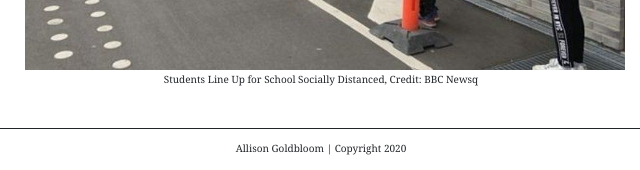
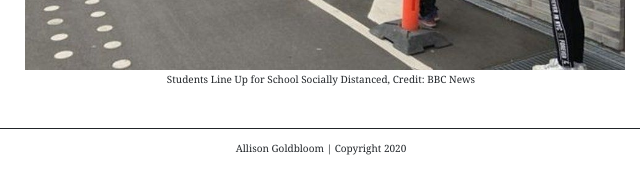
Before and after one commit to agoldbloom/AJ-Goldbloom-JOUR352, a plain HTML site: page Html-Frame/html-frame.html in a window 1280 px wide. Shown: the part 5519-5689 px from the top of the page, 319-959 px from the left. Drawn offline with nearby package versions, Linux system fonts and the light colour scheme.

Commit message:
Update html-frame.html
push

```diff
--- a/Html-Frame/html-frame.html
+++ b/Html-Frame/html-frame.html
@@ -104,7 +104,7 @@
   <p> With no real end to the pandemic in sight, students must continue to adjust the school routines they have all become accustomed to. Parents, educators, and the pupils themselves will shift gears, realigning their learning styles during this time. Ascd.org suggests educators, empower students, and maintain close relationships. Without the help of their educators, "students can’t solve problems, learn, self-regulate, or exhibit empathy or self-compassion if they're marinating in fear.” UNICEF and other online resources advise parents and teachers to focus on consistency in their child’s school routine; this will hopefully alleviate the stress students now face. It is also important to relay current news about COVID-19 to the students. Once they return to school to study their subjects, they should also be equipped with safety measures and social cues to keep them well. Though the circumstances of the country and the entire world are unprecedented, it is our duty to always uplift the impressionable minds of students. As the pandemic continues, so does the eagerness of young people to learn and engage in normal school activities. In working together to help struggling students, we can further assure that the future is in good, washed hands. </p>
 &nbsp
   <img src= "distance.jpg" class= "picture1">
-  <p class = "caption"> Students Line Up for School Socially Distanced, Credit: BBC Newsq </p>
+  <p class = "caption"> Students Line Up for School Socially Distanced, Credit: BBC News </p>
 
 </div>
 &nbsp
```
